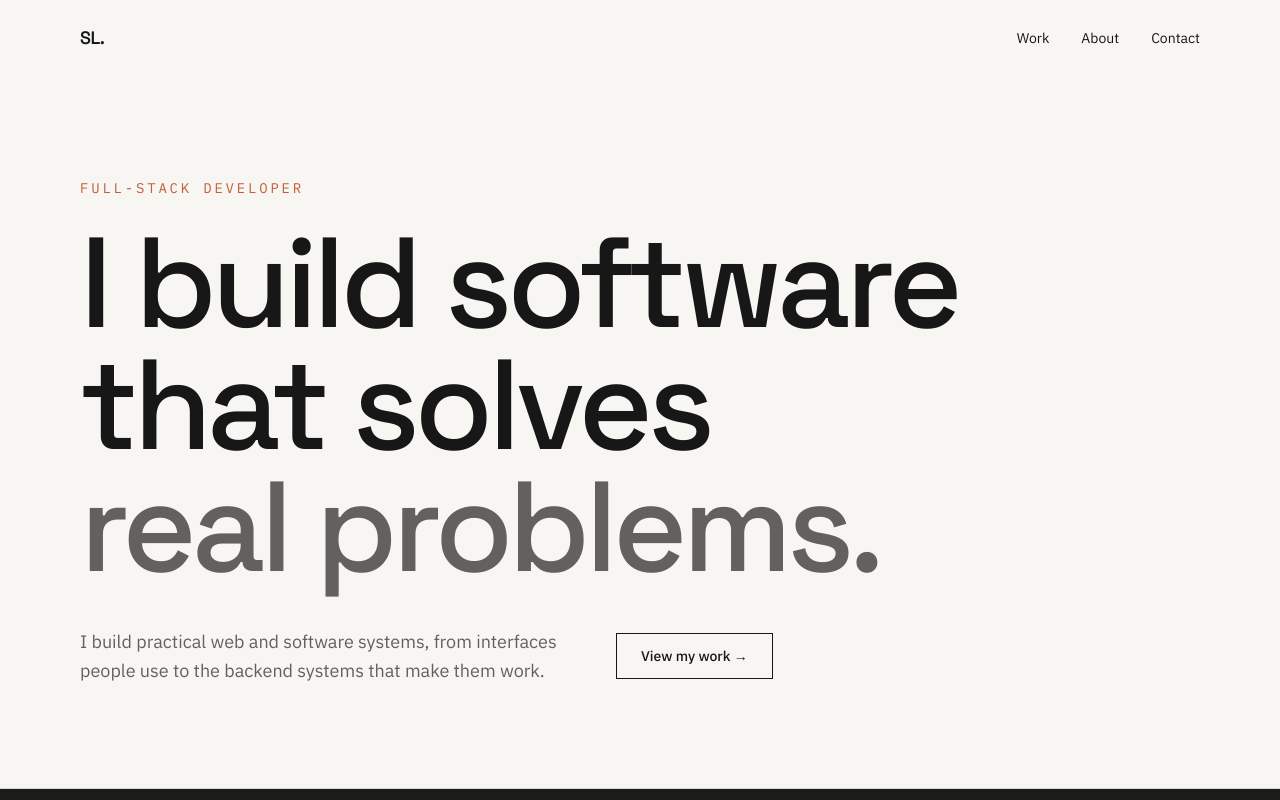
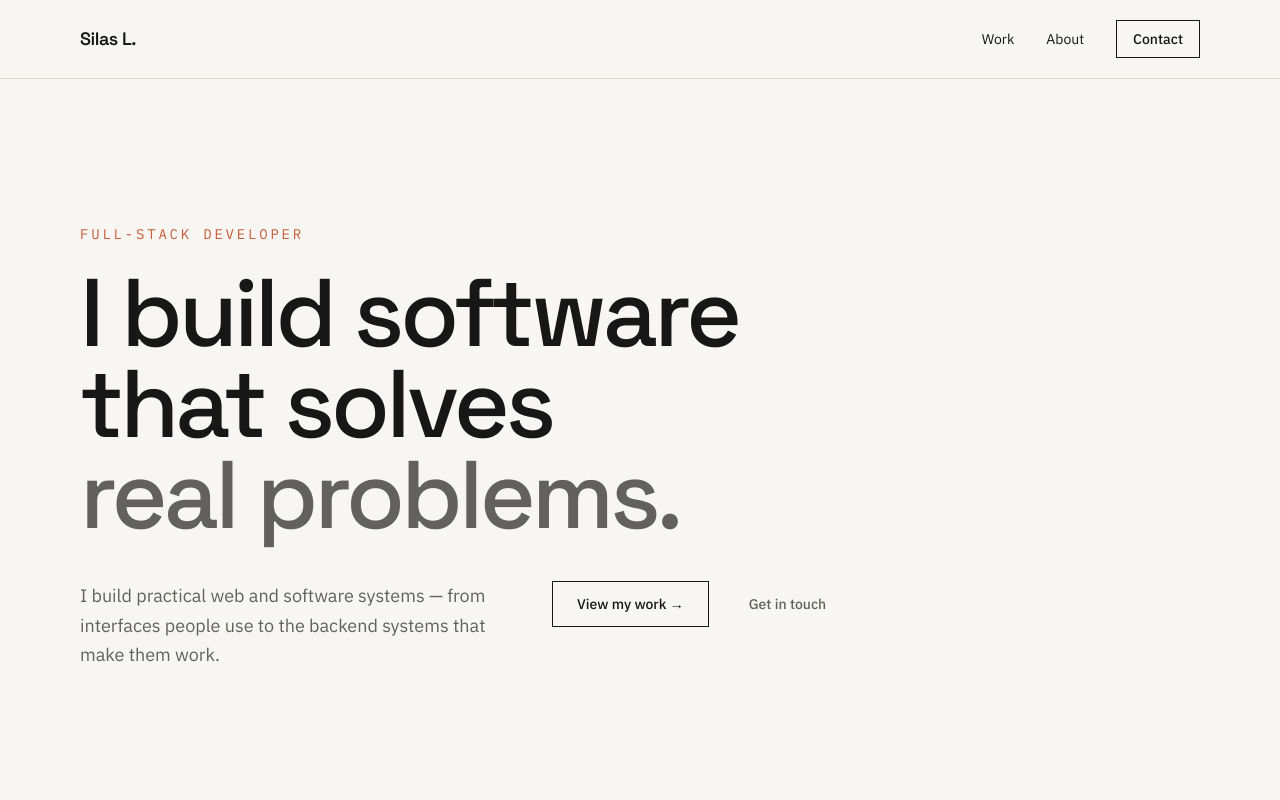
Before and after one commit to Silas-Labs/portfolio, a React (Vite) app: page / in a window 1280 px wide. Shown: the top 800 px of the page. Built offline with nearby package versions, Linux system fonts and the light colour scheme.

Commit message:
feat: wire all sections in App

```diff
--- a/src/App.jsx
+++ b/src/App.jsx
@@ -1,64 +1,27 @@
+import Navbar from "./components/Navbar"
+import Hero from "./components/Hero"
 import About from "./sections/About"
+import Projects from "./sections/Projects"
+import Experience from "./sections/Experience"
+import Skills from "./sections/Skills"
+import Contact from "./sections/Contact"
+import Footer from "./components/Footer"
 
 function App() {
   return (
-    <main className="min-h-screen bg-paper">
-      <nav className="mx-auto flex max-w-300 items-center justify-between px-6 py-6 lg:px-10">
-        <a
-          href="/"
-          className="font-display text-lg font-semibold tracking-tight"
-        >
-          SL.
-        </a>
-
-        <div className="hidden items-center gap-8 text-sm md:flex">
-          <a href="#work" className="transition-colors hover:text-accent">
-            Work
-          </a>
-
-          <a href="#about" className="transition-colors hover:text-accent">
-            About
-          </a>
-
-          <a href="#contact" className="transition-colors hover:text-accent">
-            Contact
-          </a>
-        </div>
-      </nav>
-
-      <section className="mx-auto flex min-h-[calc(100vh-88px)] max-w-300 items-center px-6 py-20 lg:px-10">
-        <div className="max-w-4xl">
-          <p className="mb-6 font-mono text-sm uppercase tracking-[0.2em] text-accent">
-            Full-Stack Developer
-          </p>
-
-          <h1 className="font-display text-6xl font-medium leading-[0.95] tracking-[-0.04em] sm:text-7xl lg:text-9xl">
-            I build software
-            <br />
-            that solves
-            <br />
-            <span className="text-muted">real problems.</span>
-          </h1>
-
-          <div className="mt-10 flex flex-col gap-6 sm:flex-row sm:items-center">
-            <p className="max-w-lg text-lg leading-relaxed text-muted">
-              I build practical web and software systems, from interfaces people
-              use to the backend systems that make them work.
-            </p>
-
-            <a
-              href="#work"
-              className="inline-flex w-fit items-center border border-ink px-6 py-3 text-sm font-medium transition-colors hover:bg-ink hover:text-warm-white"
-            >
-              View my work →
-            </a>
-          </div>
-        </div>
-      </section>
-
-      <About />
-    </main>
+    <>
+      <Navbar />
+      <main>
+        <Hero />
+        <Projects />
+        <About />
+        <Experience />
+        <Skills />
+        <Contact />
+      </main>
+      <Footer />
+    </>
   )
 }
 
-export default App;
+export default App
```
